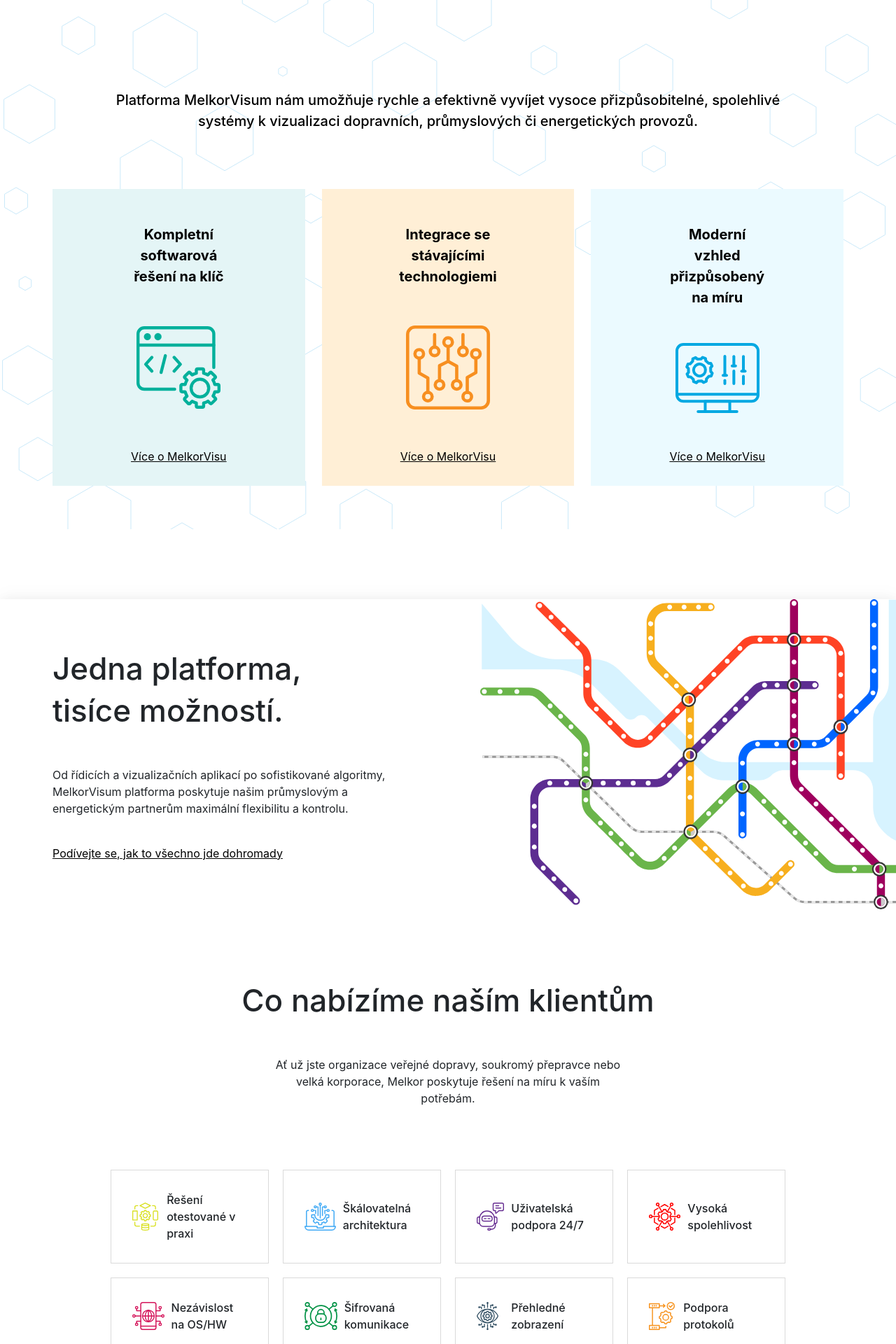
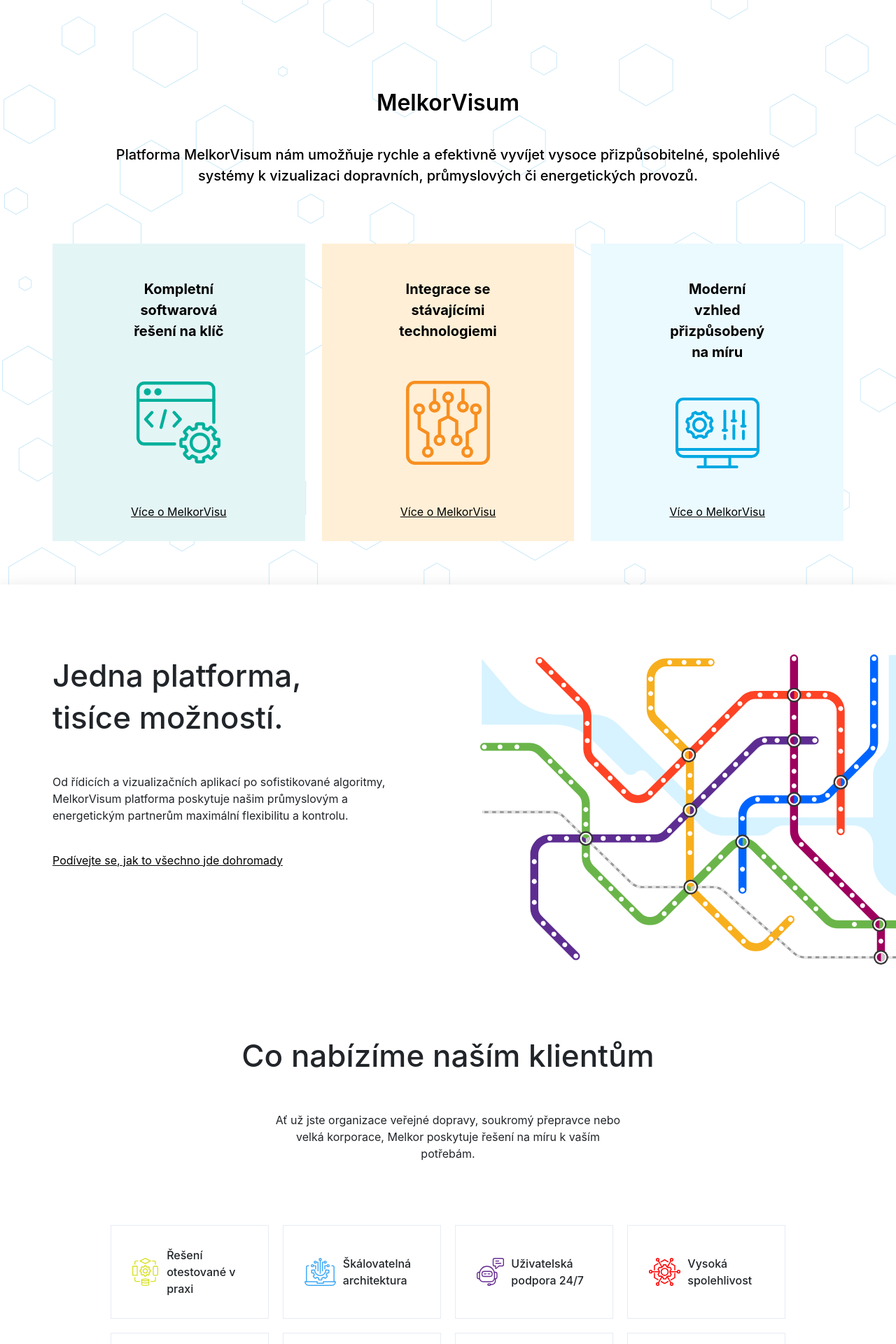
Before and after one commit to velkyam/melkorr, a React (Create React App) app: page / in a window 1280 px wide. Shown: the part 680-2600 px from the top of the page at 70% size. Built offline with nearby package versions, Linux system fonts and the light colour scheme.

Commit message:
css_width_fixes

```diff
--- a/src/App.css
+++ b/src/App.css
@@ -118,6 +118,11 @@
   height: 100%;
   object-fit: cover;
 }
+.thirdTextTitle{
+  margin: 0px auto 40px;
+  font-weight: 600;
+  font-size: 32px;
+}
 .thirdText{
   color: black;
   font-size: 20px;
@@ -126,6 +131,7 @@
   text-align: center;
   max-width: 85%;
 }
+
 /* Grid of cards */
 .gridContainer{
   display:flex;
@@ -195,12 +201,11 @@
   box-shadow: 1px 1px 30px rgba(0, 0, 0, .05), 1px 1px 15px rgba(0, 0, 0, .05);
 }
 .howContainer{
-  min-height: 50vh;
   max-width: 1130px;
-  margin: 100px auto;
+  margin: 0px auto;
   display: flex;
   flex-direction: row;
-  align-items: center;
+  padding: 100px 0px;
 }
 
 .rightBg{
@@ -210,6 +215,7 @@
 }
 
 .howTextContainer{
+
   max-width: 45%;
 
 }
@@ -250,14 +256,37 @@
   align-items: center;
   justify-content: space-between;
   background-color: white;;
-  border: 1px solid #dadada;
+  border: 1px solid #e7ebf3;
   padding: 30px;
   margin: 10px;
   width: 20%;
+
+  background:
+  linear-gradient(
+    to right,
+    rgb(255, 255, 255),
+    rgba(255, 255, 255)
+  ),
+  linear-gradient(
+    to right,
+   /*  rgba(255, 0, 0, 1),
+    rgba(255, 0, 180, 1),
+    rgba(0, 100, 200, 1) */
+    rgb(255, 0, 128),
+    rgb(187, 0, 255),
+    rgba(0, 100, 200, 1)
+);
+background-size: 100% 3px, 0 3px;
+background-position: 100% 100%, 0 0;
+background-repeat: no-repeat;
+transition: background-size 600ms;
+
 }
 .gridItem:hover{
 
-  border: 1px solid #009ad9;
+background-size: 0 3px, 100% 3px;
+border: none;
+box-shadow: 2px 2px 10px #e7ebf3;
 }
 
 .gridIcon{
@@ -316,7 +345,7 @@
   }
   .heroContainer {
     flex-direction: column-reverse;
-    padding: 125px 0px 0px;
+    padding: 115px 0px 0px;
 
   }
   .gridContainer{
@@ -334,11 +363,12 @@
   .heroTitle{
     font-size: 35px;
     line-height: normal;
-    max-width: 90%;
     margin-top: 60px;
+    text-align: left;
+    max-width: 85%;
   }
   .heroSubtitle{
-    max-width: 90%;
+    max-width: 85%;
   }
   .videoContainer{
     display: flex;
@@ -348,18 +378,21 @@
 
   }
   .learnButton{
-    width: 90%;
+    width: 85%;
     max-width: none;
   }
   .thirdText{
     margin: 100px 0px 0px;
-    max-width: 90%;
+    max-width: 70%;
+    text-align: center;
+    font-size: 16px;
   }
 
   .howContainer{
     justify-content: center;
     align-items: center;
-    margin: 100px auto;
+    padding: 100px 0px;
+    margin: 0 auto;
   }
   .howTextContainer{
     max-width: 90%;
@@ -369,8 +402,10 @@
   .rightBg{
     display: flex;
     position: relative;
+    right: 0;
+  }
+  .map{
     width: 100%;
-    right: 0;
   }
 
   .offerText{
@@ -383,9 +418,13 @@
     margin: 80px 0px 140px;
   }
   .gridItem{
-    width: 45%;
+    width: 90%;
     margin: 10px auto;
     padding: 20px;
+    justify-content: center;
+  }
+  .gridIcon{
+    margin-right: 30px;
   }
   .footerContainer{
     flex-direction: column;
--- a/src/components/Hero.js
+++ b/src/components/Hero.js
@@ -26,7 +26,8 @@
                         </video>
                     </div>
                 </div>
-                <div className='thirdText'>Platforma MelkorVisum nám umožňuje rychle a efektivně vyvíjet vysoce přizpůsobitelné, spolehlivé systémy k vizualizaci dopravních, průmyslových či energetických provozů.
+
+                <div className='thirdText'><h2 className='thirdTextTitle'>MelkorVisum</h2>Platforma MelkorVisum nám umožňuje rychle a efektivně vyvíjet vysoce přizpůsobitelné, spolehlivé systémy k vizualizaci dopravních, průmyslových či energetických provozů.
                 </div>
                 <div className='gridContainer'>
                     <div className='card1'>
--- a/src/components/Offer.js
+++ b/src/components/Offer.js
@@ -25,7 +25,7 @@
 
                     <a className='learnLink'>Podívejte se, jak to všechno jde dohromady</a>
                 </div>
-                <div className='rightBg'> <img src={map} alt="station_scheme" /></div>
+                <div className='rightBg'> <img className="map" src={map} alt="station_scheme" /></div>
 
             </div>
 
```
